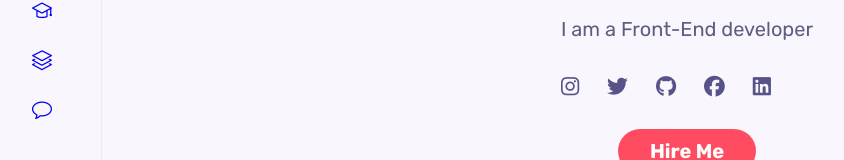
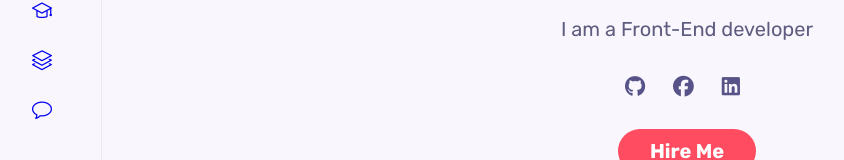
Before and after one commit to AneleMaseko/portfolio, a React (Create React App) app: page / in a window 1280 px wide. Shown: the part 408-568 px from the top of the page, without its empty margins (8-852 px from the left). Built offline with nearby package versions, Linux system fonts and the light colour scheme.

Commit message:
social links

```diff
--- a/src/components/home/HeaderSocials.jsx
+++ b/src/components/home/HeaderSocials.jsx
@@ -4,23 +4,23 @@ import react from 'react'
 const HeaderSocials = () => {
     return (
        <div className="home__socials">
-        <a href="" className="home__social-link" target="_blank">
+        {/* <a href="" className="home__social-link" target="_blank">
         <i class="fa-brands fa-instagram"></i>
         </a>
 
         <a href="" className="home__social-link" target="_blank">
         <i class="fa-brands fa-twitter"></i>
-        </a>
+        </a> */}
 
-        <a href="" className="home__social-link" target="_blank">
+        <a href="https://github.com/AneleMaseko" className="home__social-link" target="_blank">
         <i class="fa-brands fa-github"></i>
         </a>
 
-        <a href="" className="home__social-link" target="_blank">
+        <a href="https://www.facebook.com/anele.maseko.56/" className="home__social-link" target="_blank">
         <i class="fa-brands fa-facebook"></i>
         </a>
 
-        <a href="" className="home__social-link" target="_blank">
+        <a href="https://linkedin.com/in/anele-maseko-0763b2224" className="home__social-link" target="_blank">
         <i class="fa-brands fa-linkedin"></i>
         </a>
        </div>
--- a/src/components/home/home.css
+++ b/src/components/home/home.css
@@ -29,6 +29,7 @@
     margin: 1.5rem 0;
     align-content: center;
     align-items: center;
+    margin-left: 4rem;
 
 
 
```
